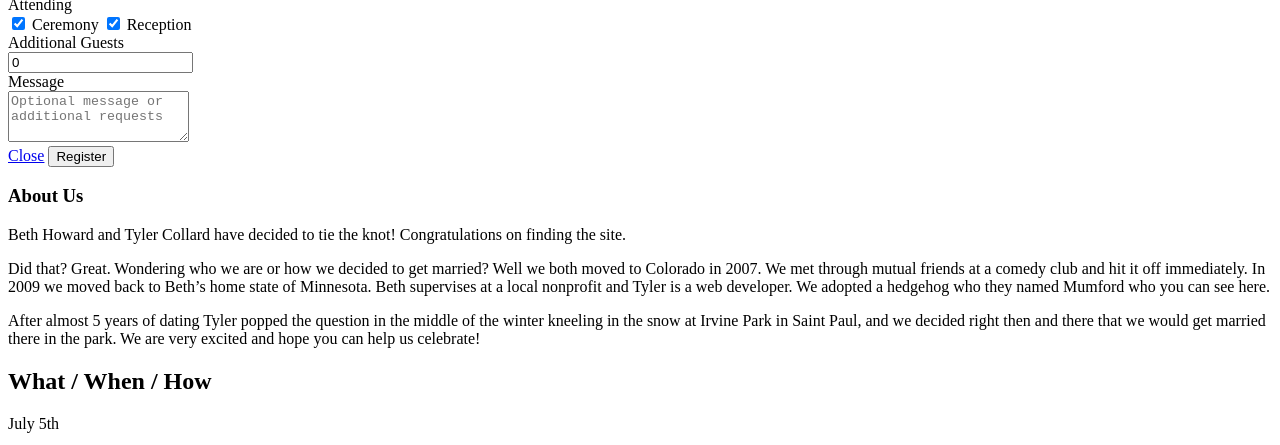
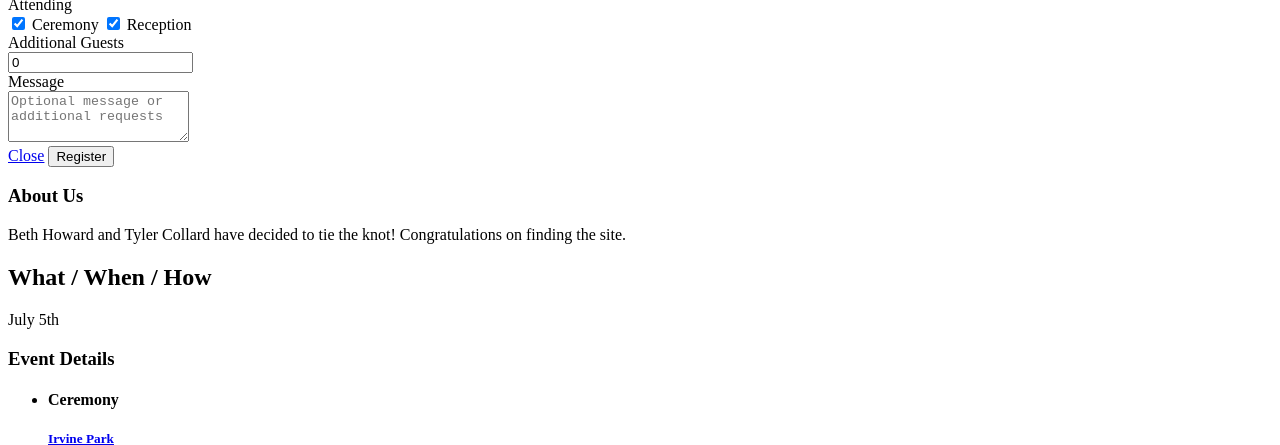
Before and after one commit to spencewood/bethandtyler.com, a Jekyll site: the page built from index.html, in a window 1280 px wide and 900 px high, scrolled down 466 px, cut to the strip 0-445 px from the top of the window. Built offline with Jekyll 4.4.1, drawn with Linux system fonts in a browser that asks for light colours; nearby versions of some CDN libraries; some web fonts are replaced.

Commit message:
Turning off inlay items.

```diff
--- a/index.html
+++ b/index.html
@@ -119,6 +119,7 @@ gifts:
             {% include rsvp.html %}
         </section>
 
+        {% if page.intro.visible or page.slideshow.visible or page.about.visible %}
         <div class="inlay">
             <!-- Intro -->
             {% if page.intro.visible %}
@@ -141,6 +142,7 @@ gifts:
             </section>
             {% endif %}
         </div>
+        {% endif %}
 
         <div class="section-head">
             <section>
```
Also changed, not shown: other parts of index.html (+1 -1 lines).
